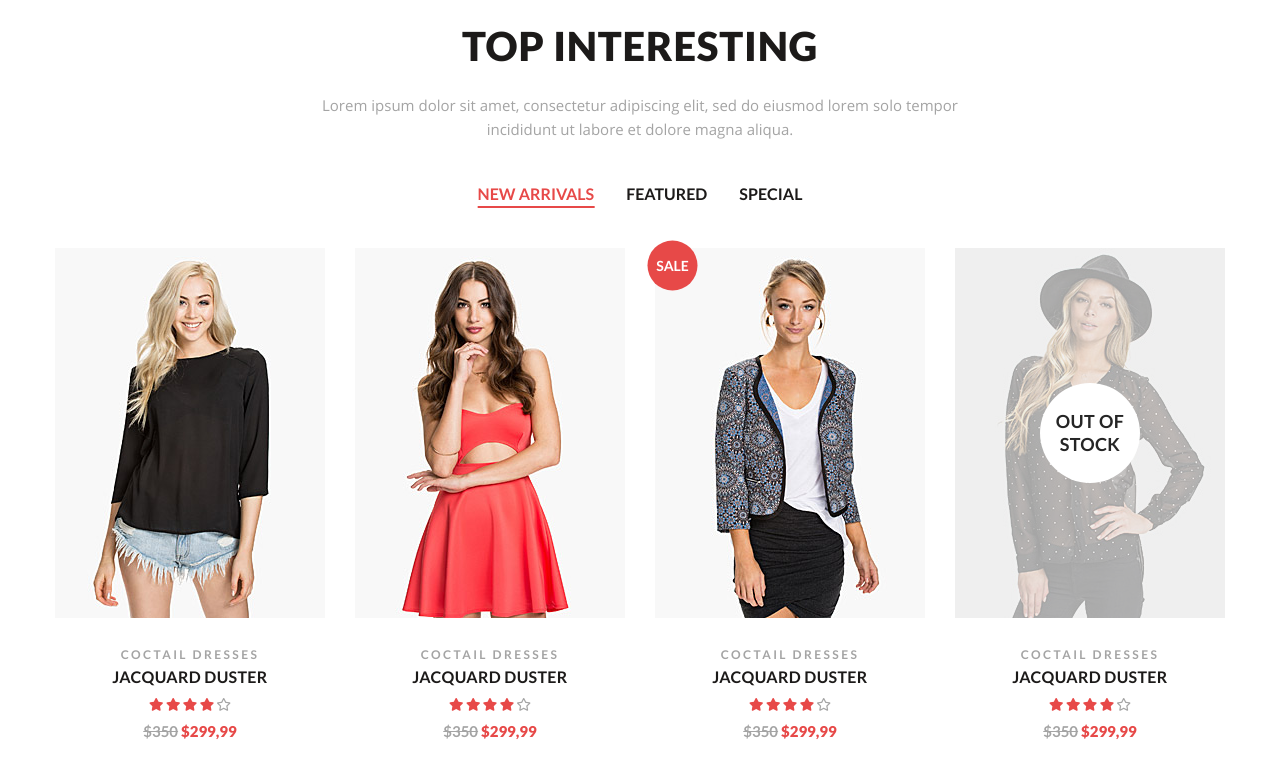
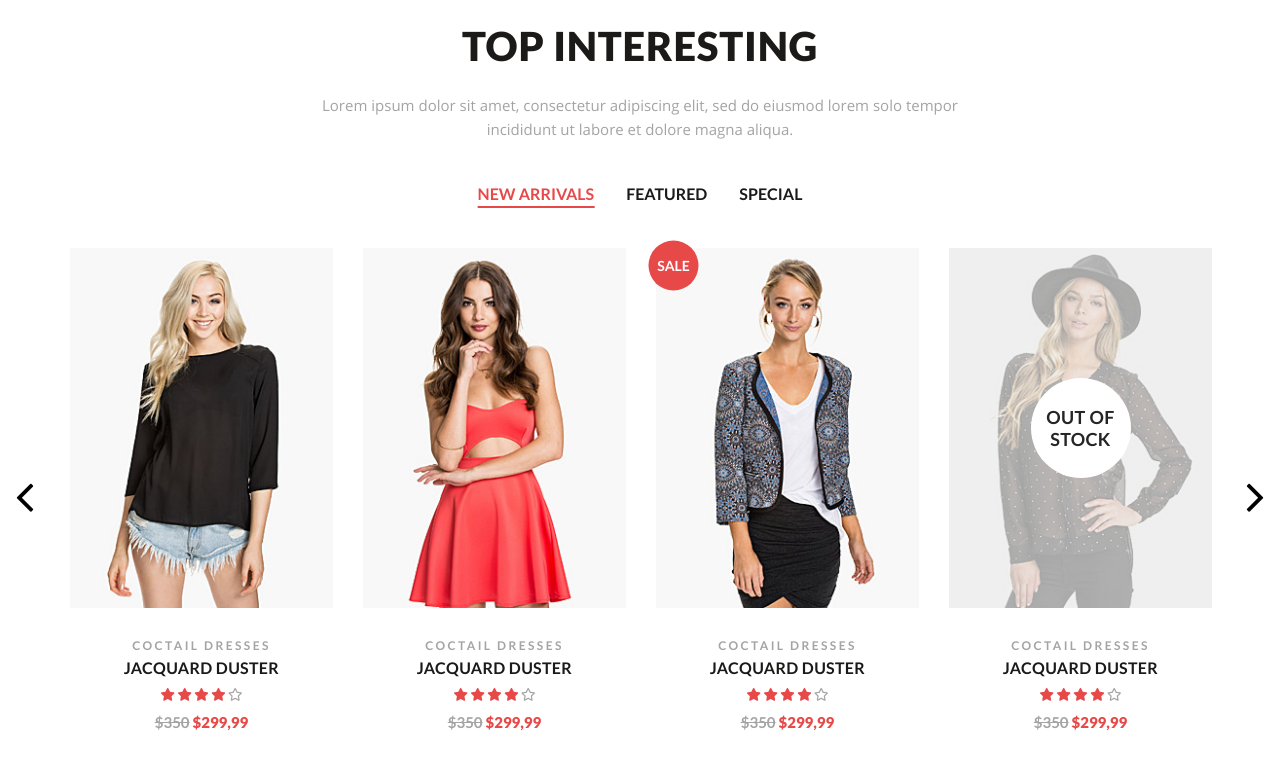
Before and after one commit to Bibliaricus/Ustore, a PHP site: page / in a window 1280 px wide. Shown: the part 1167-1933 px from the top of the page. Before the commit the page ends 1906 px from the top, so only its background shows below. Run offline with PHP 8.4, Linux system fonts and the light colour scheme; some web fonts are replaced.

Commit message:
Enables slick slider and stylizes him

```diff
--- a/index.html
+++ b/index.html
@@ -263,7 +263,7 @@
   <section class="top-interes container">
     <h2 class="section-title">top interesting</h2>
     <p class="section-description">Lorem ipsum dolor sit amet, consectetur adipiscing elit, sed do eiusmod lorem solo tempor incididunt ut labore et dolore magna aliqua.</p>
-    <div class="row">
+    <div class="top-interes__wrapper">
       <ul class="top-interes__tabs nav" id="pills-tab" role="tablist">
         <li class="nav-item">
           <a class="nav-link active" id="new-arrivals-tab" data-toggle="pill" href="#new-arrivals-content" role="tab" aria-controls="new-arrivals-content" aria-selected="true">New arrivals</a>
@@ -377,7 +377,7 @@
               </div>
             </div>
           </div>
-          <!-- <div class="top-interes__item product__item col-3">
+          <div class="top-interes__item product__item col-3">
             <div class="top-interes__images product__image-container">
               <a href="#"><img src="img/top_interesting-2.jpg" alt="Image of product in top interesting section"></a>
               <div class="hover-buttons__list">
@@ -401,7 +401,7 @@
                 <span class="product__new-price">$299,99</span>
               </div>
             </div>
-          </div> -->
+          </div>
         </div>
         <div class="tab-pane fade" id="featured-content" role="tabpanel" aria-labelledby="featured-tab"></div>
         <div class="tab-pane fade" id="special-content" role="tabpanel" aria-labelledby="special-tab"></div>
--- a/js/script.js
+++ b/js/script.js
@@ -72,3 +72,33 @@
       $quantityNum.val(+$quantityNum.val() + 1);
     }
   })();
+
+  // Slick slider in top interesting
+  $('.top-interes .tab-pane').slick({
+    infinite: true,
+    slidesToShow: 4,
+    slidesToScroll: 1,
+    responsive: [
+      {
+        breakpoint: 850,
+        settings: {
+          slidesToShow: 3,
+          slidesToScroll: 1
+        }
+      },
+      {
+        breakpoint: 600,
+        settings: {
+          slidesToShow: 2,
+          slidesToScroll: 2
+        }
+      },
+      {
+        breakpoint: 450,
+        settings: {
+          slidesToShow: 1,
+          slidesToScroll: 1
+        }
+      }
+    ]
+  });
--- a/less/style.less
+++ b/less/style.less
@@ -991,6 +991,7 @@ Version: 1.0
   /* 4.8. General styles for products */
   .product__item {
     display: inline-block;
+    margin-bottom: 2rem;
     @media only screen and (max-width: 991.98px) {
       padding-bottom: 2rem;
       margin-bottom: 1.5rem;
@@ -1689,12 +1690,12 @@ Version: 1.0
   /* 6.4. Top interesting */
   .top-interes {
     margin-top: 7rem;
-    > .row {
-      flex-direction: column;
+      &__wrapper {
       .top-interes__tabs {
+        display: flex;
         justify-content: center;
         margin-top: 2rem;
-        margin-bottom: 2.1rem;
+        margin-bottom: 1.1rem;
         .nav-link {
           position: relative;
           &:hover,&:focus {
@@ -1715,6 +1716,41 @@ Version: 1.0
           }
         }
       }
+      .slick-arrow {
+        position: absolute;
+        top: 50%;
+        z-index: 10;
+        font-size: 0;
+        width: 60px;
+        height: 70px;
+        padding: 0;
+        border: none;
+        background-color: transparent;
+        font-family: 'Usmart-icon-font';
+        &:hover, &:focus {
+          color: @main-red;
+          outline: none;
+        }
+      }
+      .slick-prev {
+        left: 0;
+        transform: translate(-100%, -50%);
+        &::before {
+          content: '\e912';
+          font-size: 28px;
+        }
+      }
+      .slick-next {
+        right: 0;
+        transform: translate(100%, -50%);
+        &::before {
+          content: '\e911';
+          font-size: 28px;
+        }
+      }
+      .slick-list.draggable {
+        padding-top: 1rem;
+      }
       .tab-content>.active {
         display: flex;
       }
```
Also changed, not shown: less/style.css (+47 -12 lines), css/style.min.css.
